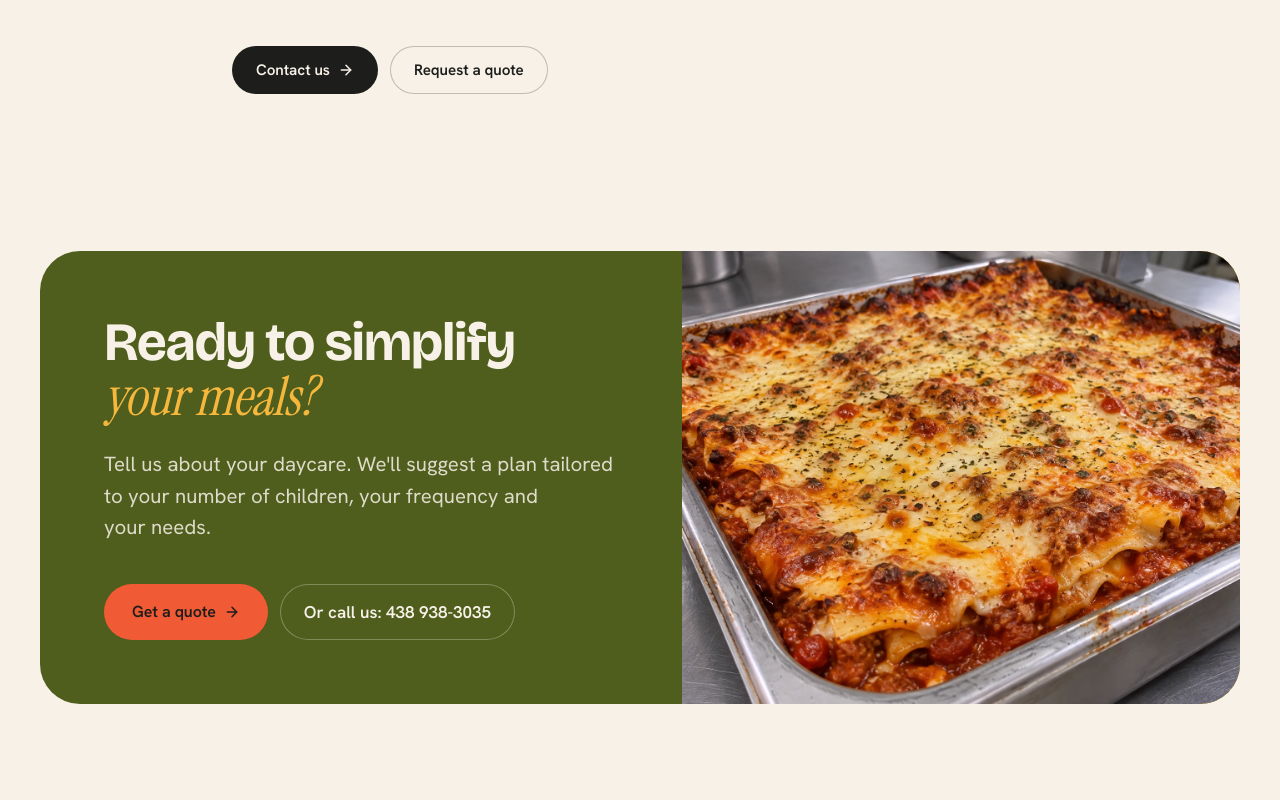
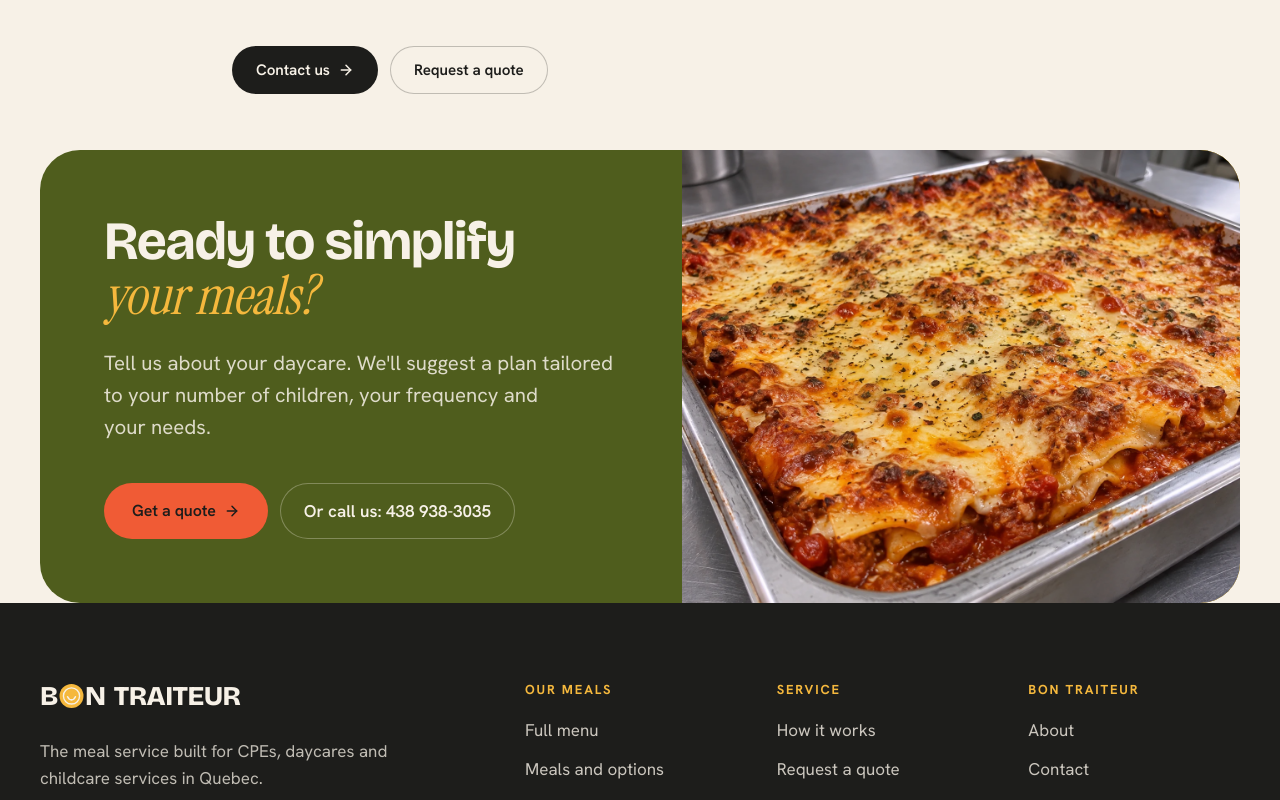
Before and after one commit to growconsulting25-pixel/Bontraiteur, a Next.js app: page /en/faq in a window 1280 px wide. Shown: the part 1800-2600 px from the top of the page. Built offline with nearby package versions, Linux system fonts and the light colour scheme.

Commit message:
Moins d'espace avant le bloc final « Prêt à simplifier vos repas? » (toutes les pages)
Co-Authored-By: Claude Opus 5.5 <noreply@anthropic.com>
Claude-Session: https://claude.ai/code/session_012SM3vXgoy3bVFokUzZMFiT

```diff
--- a/src/components/sections/CTASection.tsx
+++ b/src/components/sections/CTASection.tsx
@@ -9,7 +9,7 @@ import { getDictionary, href, rich, type Locale } from "@/i18n";
 export function CTASection({ locale, title, text }: { locale: Locale; title?: string; text?: string }) {
   const t = getDictionary(locale);
   return (
-    <section aria-labelledby="cta-final" className="py-section">
+    <section aria-labelledby="cta-final" className="pt-4 pb-section sm:pt-6">
       <Container>
         <Reveal className="grid overflow-hidden rounded-[var(--radius-2xl)] bg-olive text-cream lg:grid-cols-[1.15fr_1fr]">
           <div className="flex flex-col justify-center p-8 sm:p-12 lg:p-16">
--- a/src/components/sections/home/MenuTeaser.tsx
+++ b/src/components/sections/home/MenuTeaser.tsx
@@ -23,7 +23,7 @@ export async function MenuTeaser({ locale }: { locale: Locale }) {
   const labels = mealCardLabels(d);
 
   return (
-    <Section labelledBy="menu-teaser-title" className="pt-4! sm:pt-6!">
+    <Section labelledBy="menu-teaser-title" className="pt-4! pb-14! sm:pt-6! sm:pb-16!">
       <Container>
         <div className="flex flex-col justify-between gap-8 lg:flex-row lg:items-end">
           <SectionHeading id="menu-teaser-title" eyebrow={t.eyebrow} title={t.title} lead={format(t.lead, { count: mainCount })} />
```
